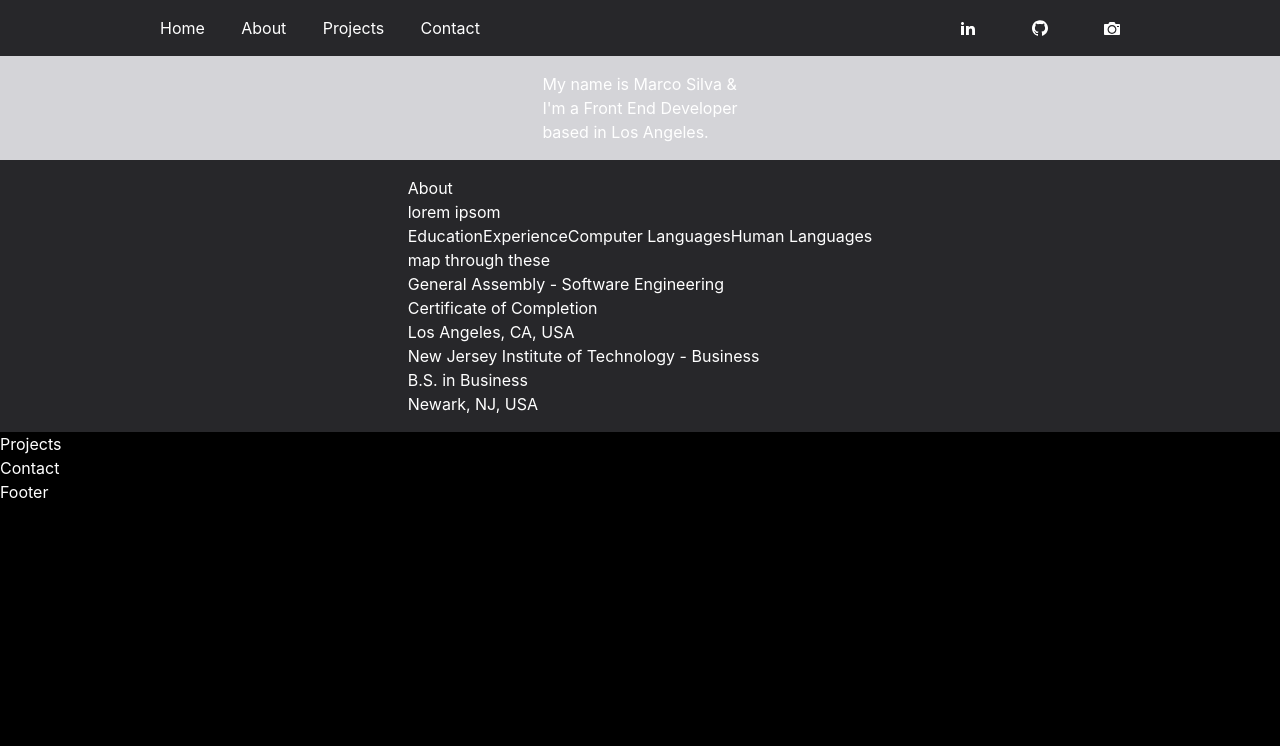
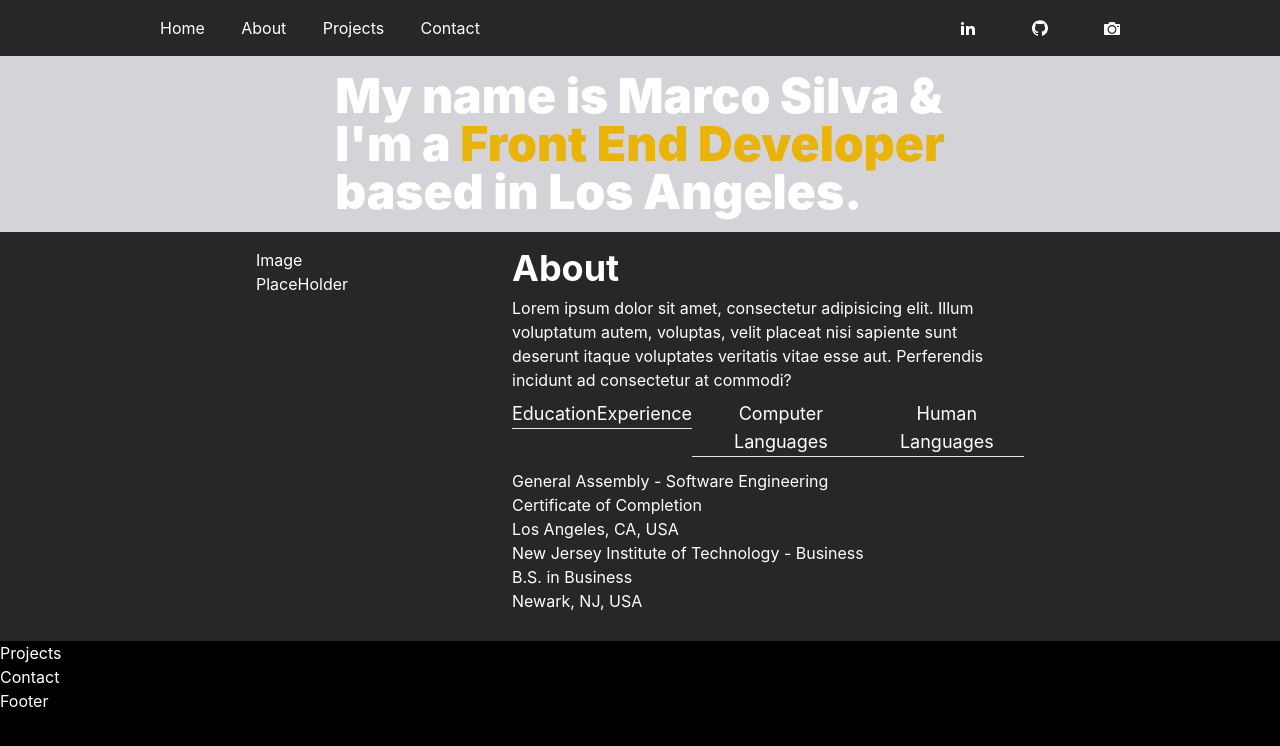
Before and after one commit to mpenajoia/portfolio, a React (Create React App) app: page / in a window 1280 px wide. Shown: the top 746 px of the page. Built offline with nearby package versions, Linux system fonts and the light colour scheme.

Commit message:
AboutCard rename

```diff
--- a/src/App.jsx
+++ b/src/App.jsx
@@ -9,9 +9,6 @@ function App() {
     <ObjectContext.Provider value={{ info }}>
     <div className="flex w-full justify-center flex-col">
         <Home/>
-        <div>
-          Projects
-        </div>
         <div>
           Contact
         </div>
--- a/src/components/About.jsx
+++ b/src/components/About.jsx
@@ -1,6 +1,6 @@
 import React, { useContext, useState } from 'react';
 import { ObjectContext  } from '../context/ObjectContext';
-import AboutDetail from './AboutDetail';
+import AboutCard from './AboutCard';
 
 function About() {
     const { info } = useContext(ObjectContext);
@@ -14,21 +14,25 @@ function About() {
     const aboutNavMap = about.skills.map((skill, key) => {
         return (
             <li key={key}>
-                <button value={skill.title} onClick={aboutNavClick}>{skill.title}</button>
+                <button  className='text-lg border-b' value={skill.title} onClick={aboutNavClick}>{skill.title}</button>
             </li>
         )
     })
   return (
     <div className='w-full flex justify-center bg-zinc-800 py-4'>
-        <div className='flex flex-col'>
-            <h2>About</h2>
-            <p>{about.description}</p>
-            <ul className='flex'>
-                {aboutNavMap}
-            </ul>
-            <div>
-                map through these
-                <AboutDetail aboutDetails={aboutDetails} />
+        <div className='flex w-3/5'>
+            <div className='w-1/3'>
+                <p>Image <br /> PlaceHolder</p>
+            </div>
+            <div className='w-2/3'>
+                <h2 className='text-4xl font-bold'>About</h2>
+                <p className='my-2'>{about.description}</p>
+                <ul className='flex justify-between'>
+                    {aboutNavMap}
+                </ul>
+                <div>
+                    <AboutCard aboutDetails={aboutDetails} />
+                </div>
             </div>
         </div>
     </div>
--- a/src/components/AboutDetail.jsx
+++ b/src/components/AboutCard.jsx
@@ -1,7 +1,7 @@
 import React, { useContext } from 'react';
 import { ObjectContext  } from '../context/ObjectContext';
 
-function AboutDetail(props) {
+function AboutCard(props) {
     const { info } = useContext(ObjectContext);
     const skillsList = info.about.skills;
     console.log("props ", props)
@@ -11,7 +11,7 @@ function AboutDetail(props) {
     const skillsMap = skillsFilter[0].details.map((skill, key) => {
         return (
             <div key={key}>
-                <p>{skill.name}{skill.subname ? ` - ${skill.subname}` : '' }</p>
+                <p><span>{skill.name}</span>{skill.subname ? ` - ${skill.subname}` : '' }</p>
                 <p>{skill.desc}</p>
                 <p>{skill.location}</p>
 
@@ -19,10 +19,10 @@ function AboutDetail(props) {
         )
     })
   return (
-    <div>
+    <div className='my-3'>
         {skillsMap}
     </div>
   )
 }
 
-export default AboutDetail
+export default AboutCard
--- a/src/components/Hero.jsx
+++ b/src/components/Hero.jsx
@@ -3,10 +3,10 @@ import React from 'react'
 function Hero() {
   return (
     <div className='w-full flex justify-center bg-zinc-300 py-4'>
-        <h1>
+        <h1 className='text-5xl font-black'>
             My name is Marco Silva &
             <br/>
-            I'm a Front End Developer
+            I'm a <span className='text-yellow-500'>Front End Developer</span>
             <br/>
             based in Los Angeles.
         </h1>
--- a/src/components/Home.jsx
+++ b/src/components/Home.jsx
@@ -1,5 +1,5 @@
 import React from 'react'
-import { About, Navbar, Hero } from './index'
+import { About, Navbar, Hero, Projects } from './index'
 
 function Home() {
 
@@ -8,6 +8,7 @@ function Home() {
         <Navbar />
         <Hero />
         <About />
+        <Projects />
     </div>
   )
 }
--- /dev/null
+++ b/src/components/Projects.jsx
@@ -0,0 +1,9 @@
+import React from 'react'
+
+function Projects() {
+  return (
+    <div>Projects</div>
+  )
+}
+
+export default Projects
--- a/src/components/index.jsx
+++ b/src/components/index.jsx
@@ -1,4 +1,5 @@
 export { default as About } from "./About";
 export { default as Hero } from "./Hero";
 export { default as Navbar } from "./Navbar";
-export { default as AboutDetail } from "./AboutDetail";
+export { default as AboutCard } from "./AboutCard";
+export { default as Projects } from "./Projects";
--- a/src/info/info.json
+++ b/src/info/info.json
@@ -1,6 +1,6 @@
 {
     "about": {
-        "description": "lorem ipsom",
+        "description": "Lorem ipsum dolor sit amet, consectetur adipisicing elit. Illum voluptatum autem, voluptas, velit placeat nisi sapiente sunt deserunt itaque voluptates veritatis vitae esse aut. Perferendis incidunt ad consectetur at commodi?",
         "skills": [
             {
                 "title": "Education",
```
